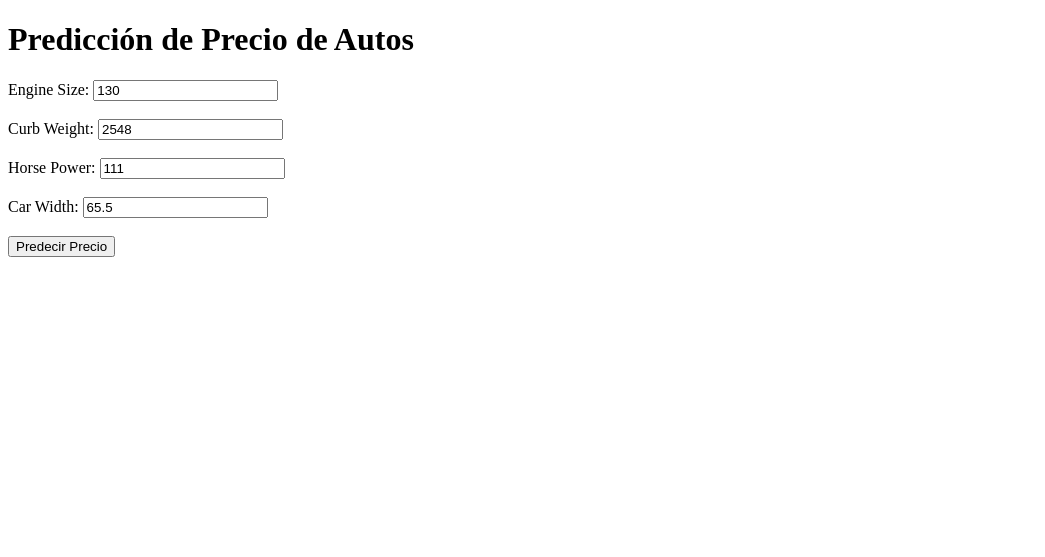
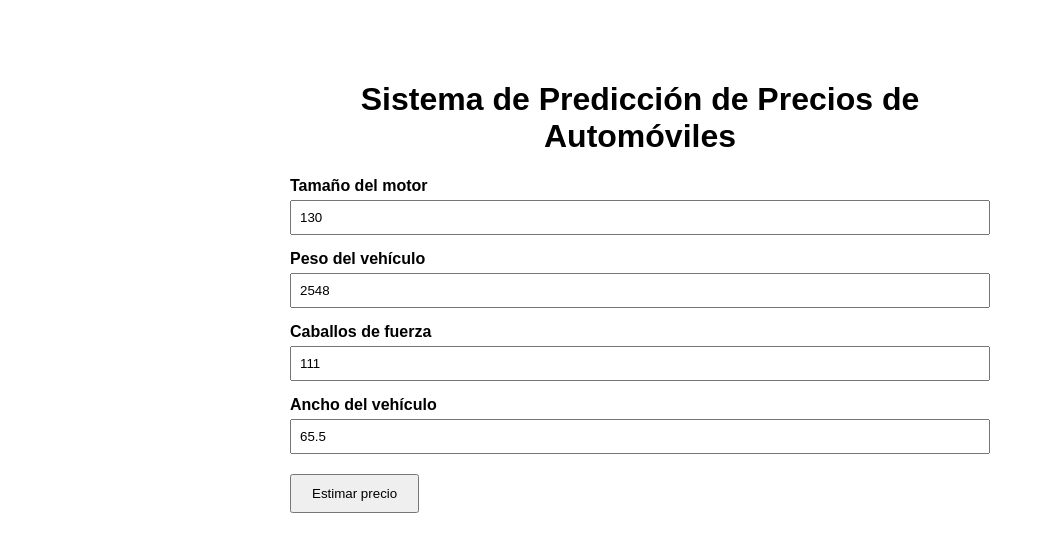
Before and after one commit to el-ricky/ProyectoRenderAutos, a Flask app: page / in a window 1280 px wide. Shown: the top 557 px of the page, without its empty margins (0-1045 px from the left). Run offline with Flask 3, Linux system fonts and the light colour scheme; parts of the project's set-up code (start-up, migrations or seed data) failed here and were passed over.

Commit message:
Agregar frontend en español

```diff
--- a/templates/index.html
+++ b/templates/index.html
@@ -3,25 +3,63 @@
 <head>
     <meta charset="UTF-8">
     <meta name="viewport" content="width=device-width, initial-scale=1.0">
-    <title>Predicción de Autos</title>
+    <title>Sistema de Predicción de Precios de Automóviles</title>
+
+    <style>
+        body {
+            font-family: Arial, sans-serif;
+            max-width: 700px;
+            margin: 40px auto;
+            padding: 20px;
+        }
+
+        h1 {
+            text-align: center;
+        }
+
+        label {
+            font-weight: bold;
+            display: block;
+            margin-top: 15px;
+        }
+
+        input {
+            width: 100%;
+            padding: 8px;
+            margin-top: 5px;
+            box-sizing: border-box;
+        }
+
+        button {
+            margin-top: 20px;
+            padding: 10px 20px;
+            cursor: pointer;
+        }
+
+        #resultado {
+            margin-top: 25px;
+            font-size: 24px;
+            font-weight: bold;
+        }
+    </style>
 </head>
 <body>
 
-    <h1>Predicción de Precio de Autos</h1>
+    <h1>Sistema de Predicción de Precios de Automóviles</h1>
 
-    <label>Engine Size:</label>
-    <input type="number" id="enginesize" value="130"><br><br>
+    <label for="enginesize">Tamaño del motor</label>
+    <input type="number" id="enginesize" value="130">
 
-    <label>Curb Weight:</label>
-    <input type="number" id="curbweight" value="2548"><br><br>
+    <label for="curbweight">Peso del vehículo</label>
+    <input type="number" id="curbweight" value="2548">
 
-    <label>Horse Power:</label>
-    <input type="number" id="horsepower" value="111"><br><br>
+    <label for="horsepower">Caballos de fuerza</label>
+    <input type="number" id="horsepower" value="111">
 
-    <label>Car Width:</label>
-    <input type="number" step="0.1" id="carwidth" value="65.5"><br><br>
+    <label for="carwidth">Ancho del vehículo</label>
+    <input type="number" step="0.1" id="carwidth" value="65.5">
 
-    <button onclick="predecir()">Predecir Precio</button>
+    <button onclick="predecir()">Estimar precio</button>
 
     <h2 id="resultado"></h2>
 
@@ -54,27 +92,27 @@
 
             try {
 
-                const respuesta = await fetch(
-                    "https://proyectorenderautos.onrender.com/predecir",
-                    {
-                        method: "POST",
-                        headers: {
-                            "Content-Type": "application/json"
-                        },
-                        body: JSON.stringify(datos)
-                    }
-                );
+                const respuesta = await fetch("/predecir", {
+                    method: "POST",
+                    headers: {
+                        "Content-Type": "application/json"
+                    },
+                    body: JSON.stringify(datos)
+                });
 
                 const resultado = await respuesta.json();
 
                 document.getElementById("resultado").innerHTML =
-                    "Precio estimado: $" +
-                    resultado.precio_estimado.toFixed(2);
+                    "Precio estimado del automóvil: $" +
+                    resultado.precio_estimado.toLocaleString("es-MX", {
+                        minimumFractionDigits: 2,
+                        maximumFractionDigits: 2
+                    });
 
             } catch (error) {
 
                 document.getElementById("resultado").innerHTML =
-                    "Error al conectar con la API";
+                    "Error al realizar la predicción.";
 
                 console.error(error);
             }
```
